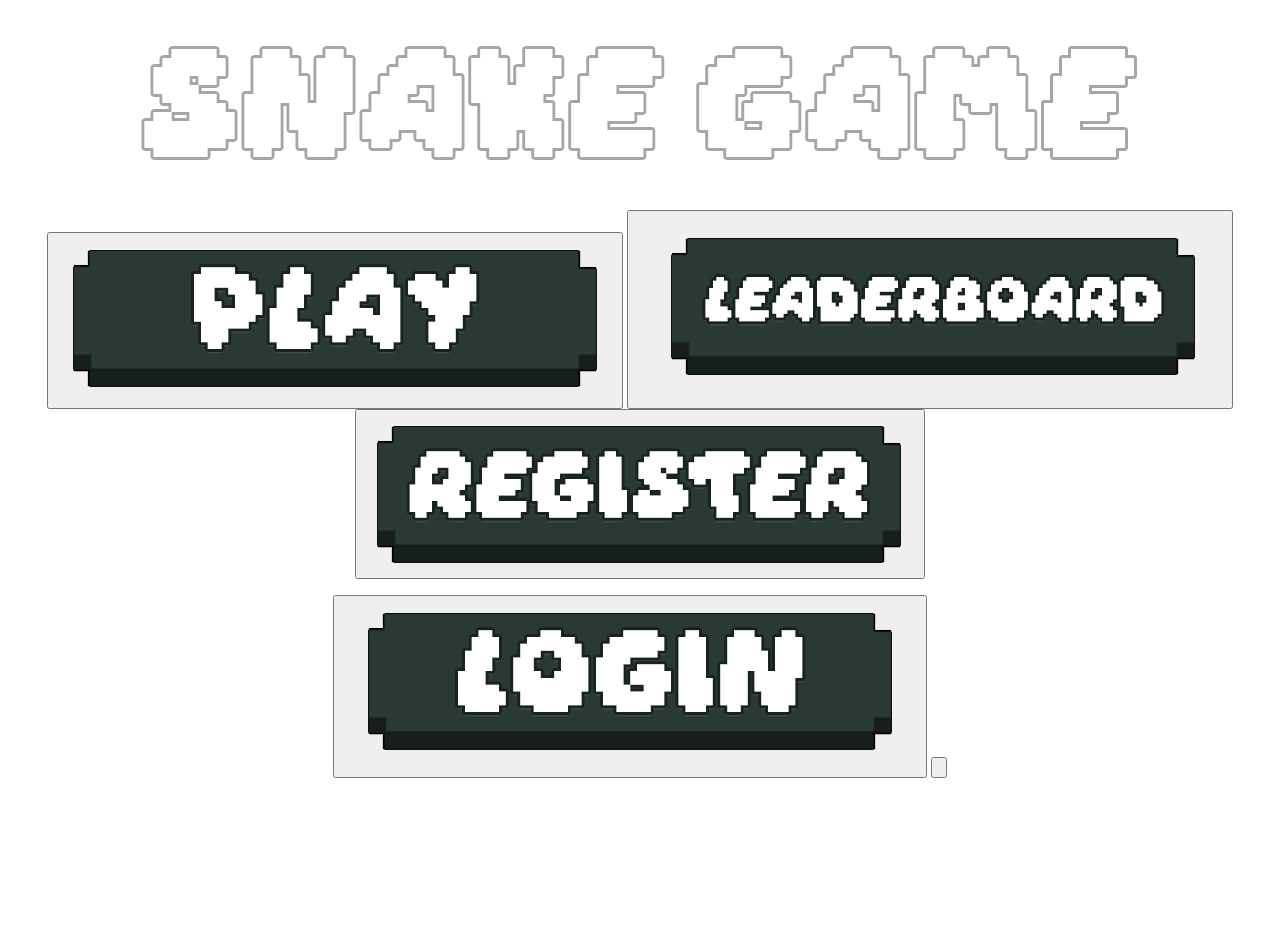
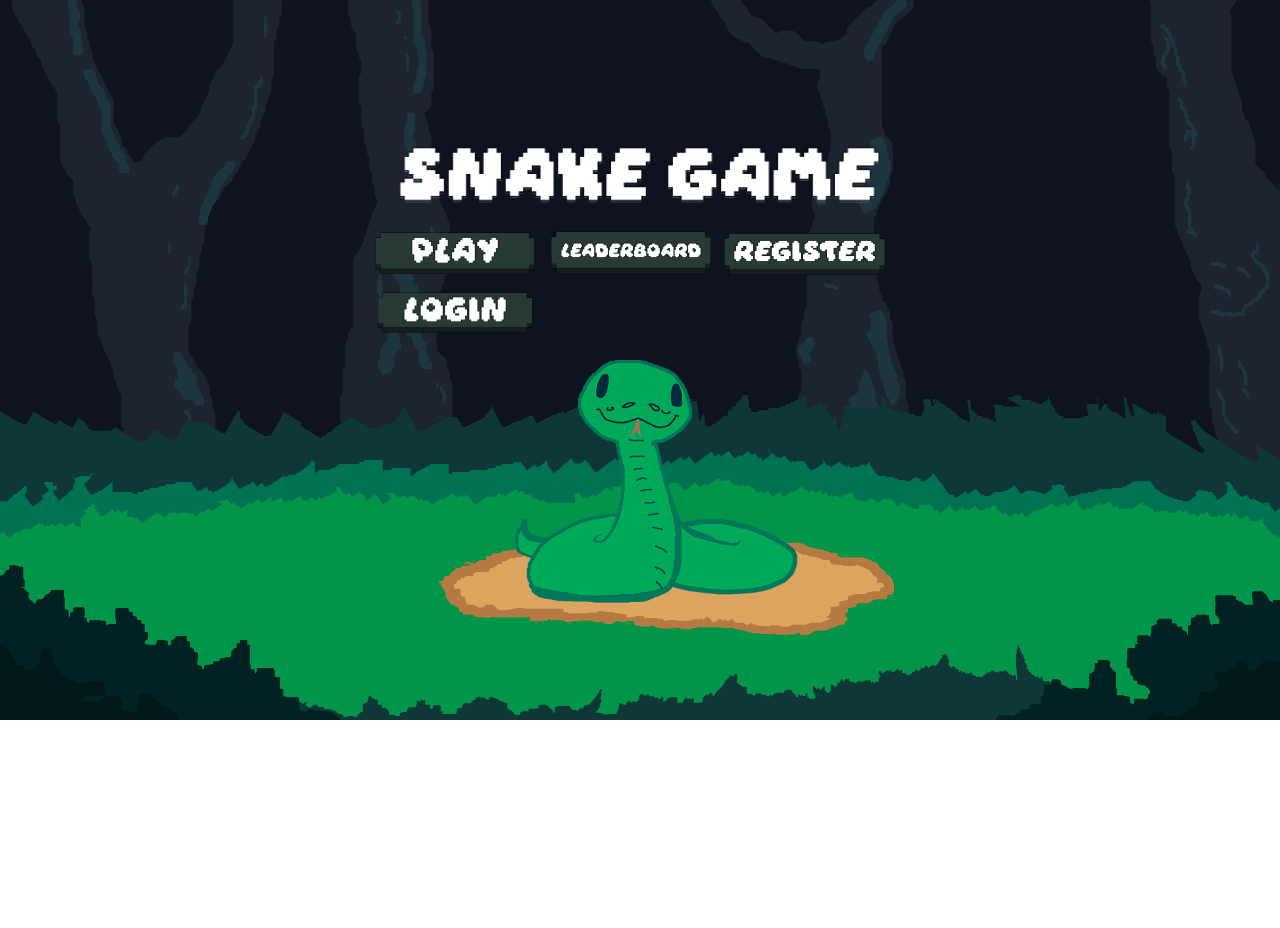
Before and after one commit to BeyDash/Projetos-OO, a website with bundled scripts: page SnakeTeste/web/public/index.html in a window 1280 px wide. After the commit the page ends 800 px from the top, so only its background shows below. Built offline with nearby package versions, Linux system fonts and the light colour scheme; files whose address does not match are found by name.

Commit message:
CSS Styles

```diff
--- a/SnakeTeste/web/public/styles/style.css
+++ b/SnakeTeste/web/public/styles/style.css
@@ -1,9 +1,100 @@
+/* Reset de margens, preenchimentos e modelagem de caixa para todos os elementos */
+* {
+  margin: 0;
+  padding: 0;
+  box-sizing: border-box;
+}
+
+/* Definindo a unidade de fonte base para facilitar cálculos de tamanhos em rem */
+:root {
+  font-size: 62.5%;
+}
+
+/* Definindo a fonte padrão para o corpo do documento, inputs e botões */
+body, input, button {
+  font-family: 'Poppins', sans-serif;
+}
+
+/* Estilo do corpo do documento */
 body {
-    background-color: #FFF; /* Cor de fundo para o restante da página (branco, no exemplo) */
+  font-size: 1.6rem; /* Tamanho padrão da fonte */
+  background-color: #fff; /* Cor de fundo para o restante da página (branco, no exemplo) */
   margin: 0;
   overflow: hidden; /* Isso impede que a barra de rolagem apareça quando a tela é pequena */
+  min-height: 100vh;
+
+  /* Imagem de fundo para o corpo do documento */
+  background-image: url(../../public/styles/Assets/Snake_Game_BG.png);
+  background-size: 100%;
+  background-repeat: no-repeat;
+
+  /* Centraliza o conteúdo na tela usando grid  */
+  display: grid;
+  place-content: center;
 }
-#title, #playMenu {
+
+/* Estilo da seção principal */
+main {
+  width: 600px;
+  margin-top: -17rem; /* Desloca para cima para posicionar na tela */
+  display: flex;
+  flex-direction: column;
+}
+
+/* Estilo do título */
+#title {
+  margin: 0 auto;
+}
+
+/* Estilo da imagem do título */
+#title img {
+  width: 50rem;
+}
+
+/* Estilo do menu de jogo */
+#playMenu {
+  display: flex;
+  flex-wrap: wrap;
+  align-items: center;
+  margin-left: 3rem;
+}
+
+/* Estilo do botão do menu de jogo e leaderboard */
+#playMenu button, #leaderboard button {
+  background: none;
+  border: none;
+}
+
+/* Estilo da imagem dentro do botão do menu de jogo */
+#playMenu button img {
+  width: 17rem;
+}
+
+/* Estilo específico para a imagem do leaderboard */
+#leaderBoardImage {
+  width: 18rem !important; /* Largura do leaderboard com !important para priorizar */
+}
+
+/* Estilo do botão do leaderboard */
+#buttonLeaderboard {
+  width: 10rem;
+}
+
+/* Estilo do parágrafo dentro do leaderboard */
+#leaderboard p {
+  color: #ffffff; /* Cor do texto branco */
+  font-size: 2rem;
+}
+
+/* Estilo do canvas do jogo */
+#snakeCanvas {
+  border-radius: 20px;
+  border: 2px solid #24fb0d; /* Borda verde para o canvas do jogo */
+}
+
+/* Estilo do canvas e de algumas seções, centralizando e ajustando a aparência se necessário */
+/*#title,
+#playMenu {
   text-align: center;
   margin: 0 auto;
   display: block;
@@ -13,17 +104,20 @@ body {
   display: block;
   margin: 0 auto;
 }
-  #leaderboard{
+
+#leaderboard {
   margin: 0 auto;
   display: block;
-  }
+} */
 
+/* Estilo específico para a área do jogo com fundo preto */
 #snakeCanvas {
   background-color: #000; /* Cor desejada para a área do jogo (preto, no exemplo) */
-    display: none;
+  display: none; /* Inicialmente oculto */
   margin: 0 auto; /* Isso centraliza o canvas na página, se necessário */
 }
 
+/* Estilo do loader, um componente visual para indicar carregamento */
 #loader {
   display: none;
   position: fixed;
@@ -31,13 +125,19 @@ body {
   left: 0;
   width: 100%;
   height: 100%;
-  background-color: rgba(255, 255, 255, 0.8);
+  background-color: rgba(255, 255, 255, 0.8); /* Fundo branco transparente para o loader */
   justify-content: center;
   align-items: center;
-  z-index: 1000;
+  z-index: 1000; /* Z-index elevado para garantir que esteja acima de outros elementos */
 }
 
+/* Estilo da imagem dentro do loader */
 #loader img {
-  width: 50px; /* Adjust the size of the loader image */
-  height: 50px; /* Adjust the size of the loader image */
+  width: 50px; /* Ajusta o tamanho da imagem do loader */
+  height: 50px; /* Ajusta o tamanho da imagem do loader */
 }
+
+/* Estilo específico para o botão de iniciar o jogo com uma imagem de fundo */
+#startGameButton {
+  background-image: url(./Assets/PLAY.png);
+}
```
Lines whose indentation alone changed are shown as unchanged.
